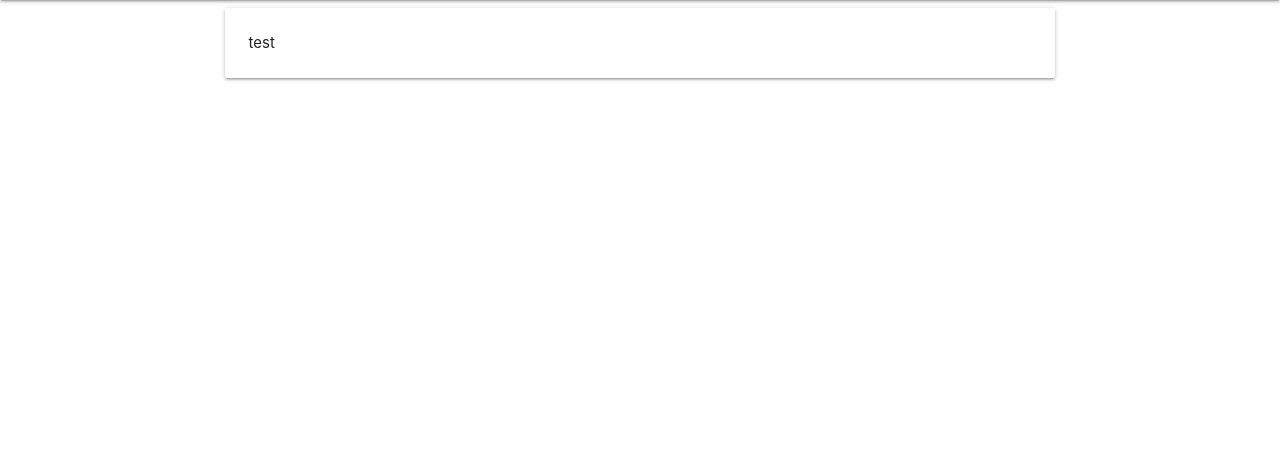
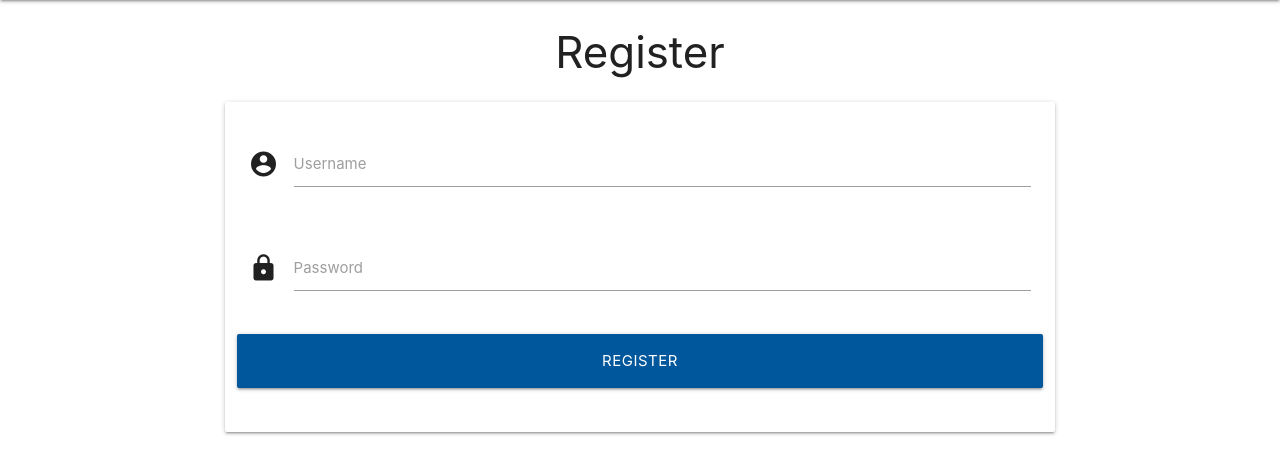
Before and after one commit to colmfah/u2-fan-site, a Flask app: template templates/register.html in a window 1280 px wide. Shown: the part 64-538 px from the top of the page. Run offline with Flask 2, Linux system fonts and the light colour scheme; the template is opened without the code that fills it, so the values that code supplies are empty; some libraries are stand-ins or nearby versions.

Commit message:
ad register template

```diff
--- a/app.py
+++ b/app.py
@@ -4,6 +4,7 @@ from flask import (
     redirect, request, session, url_for)
 from flask_pymongo import PyMongo
 from bson.objectid import ObjectId
+from werkzeug.security import generate_password_hash, check_password_hash
 
 if os.path.exists("env.py"):
     import env
@@ -27,6 +28,11 @@ def get_songs():
     return render_template("songs.html", songs=songs)
 
 
+@app.route("/register", methods=["GET", "POST"])
+def register():
+    return render_template("register.html")
+
+
 if __name__ == "__main__":
     app.run(host=os.environ.get("IP"),
             port=int(os.environ.get("PORT")),
--- a/templates/register.html
+++ b/templates/register.html
@@ -1,11 +1,30 @@
 {% extends "base.html" %}
 {% block content %}
 
+<h3 class="center-align">Register</h3>
 
 <div class="row">
-    <form class="col s12 m8 offset-m2">
+    <form class="col s12 m8 offset-m2" method="POST" action="{{ url_for('register') }}">
         <div class="card-panel">
-            <span>test</span>
+            <div class="row">
+                <div class="input-field col s12">
+                    <i class="material-icons prefix">account_circle</i>
+                    <input id="username" name="username" type="text" class="validate">
+                    <label for="username">Username</label>
+                </div>
+            </div>
+            <div class="row">
+                <div class="input-field col s12">
+                    <i class="material-icons prefix">lock</i>
+                    <input id="password" type="password" name="password" class="validate">
+                    <label for="password">Password</label>
+                </div>
+            </div>
+            <div class="row">
+                <button type="submit" class="col s12 btn-large light-blue darken-4">
+                    Register
+                </button>
+            </div>
         </div>
     </form>
 </div>
```
